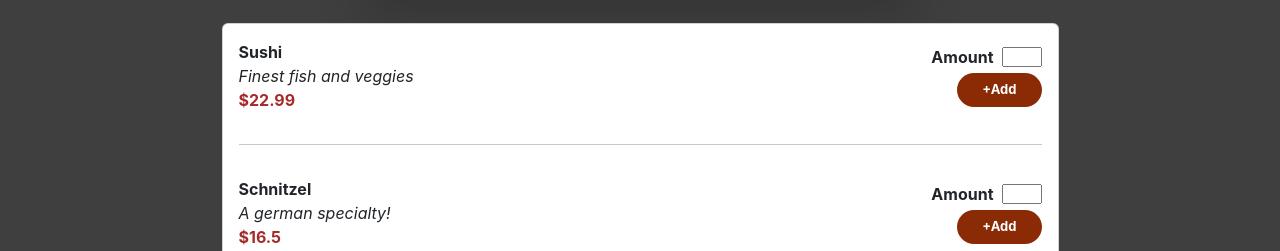
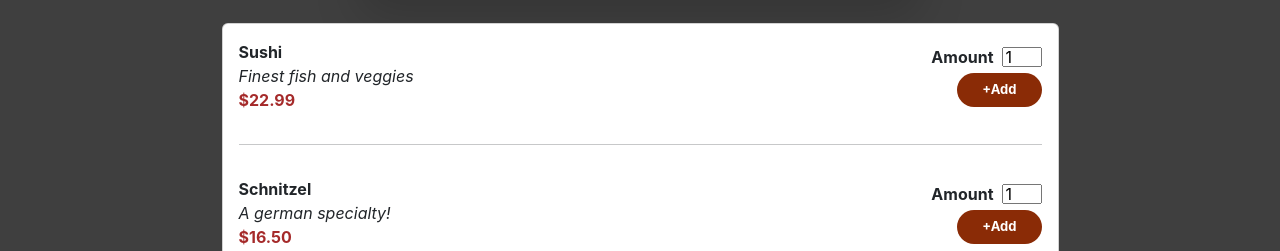
Before and after one commit to abhi9871/Restaurant-Website, a React (Create React App) app: page / in a window 1280 px wide. Shown: the part 549-800 px from the top of the page. Built offline with nearby package versions, Linux system fonts and the light colour scheme.

Commit message:
Create context api for cart

```diff
--- a/src/App.js
+++ b/src/App.js
@@ -1,36 +1,9 @@
-import { Fragment, useState } from "react";
+import { useState } from "react";
 import Header from "./components/Layout/Header";
-import MealsSummary from "./components/Meals/MealsSummary";
-import MealsList from "./components/Meals/MealsList";
+import Meals from "./components/Meals/Meals";
 import Cart from "./components/Cart/Cart";
+import CartProvider from "./store/CartProvider";
 import "./App.css";
-
-const DUMMY_MEALS = [
-  {
-    id: 'm1',
-    name: 'Sushi',
-    description: 'Finest fish and veggies',
-    price: 22.99,
-  },
-  {
-    id: 'm2',
-    name: 'Schnitzel',
-    description: 'A german specialty!',
-    price: 16.5,
-  },
-  {
-    id: 'm3',
-    name: 'Barbecue Burger',
-    description: 'American, raw, meaty',
-    price: 12.99,
-  },
-  {
-    id: 'm4',
-    name: 'Green Bowl',
-    description: 'Healthy...and green...',
-    price: 18.99,
-  },
-];
 
 const App = () => {
   const [showCart, setShowCart] = useState(false);
@@ -39,14 +12,14 @@ const App = () => {
 
   const hideCartHandler = () => setShowCart(false);
 
-
   return (
-    <Fragment>
-      {showCart && <Cart onClickHideCart = {hideCartHandler} />}
-      <Header onClickShowCart = {showCartHandler} />
-      <MealsSummary />
-      <MealsList items = {DUMMY_MEALS} />
-    </Fragment>
+    <CartProvider>
+      {showCart && <Cart onClose = {hideCartHandler} />}
+      <Header onShow = {showCartHandler} />
+      <main>
+      <Meals />
+      </main>
+    </CartProvider>
   );
 }
 
--- a/src/components/Cart/Cart.js
+++ b/src/components/Cart/Cart.js
@@ -1,20 +1,24 @@
-import { Fragment } from 'react';
+import { Fragment, createFactory, useContext } from 'react';
 import ReactDOM from 'react-dom';
 import {Card, Button} from 'react-bootstrap';
+import CartContext from '../../store/cart-context';
 import './Cart.css';
 
 const CartModal = ({onClose}) => {
+  const cartCtx = useContext(CartContext);
+
   return (
     <Fragment>
       <div className="overlay" onClick={onClose}></div>
       <div className='container custom-card-container'>
     <Card>
-    <Card.Body className='d-flex justify-content-between align-items-center'>
+      {cartCtx.items.map((meal) => {
+          return <Card.Body className='d-flex justify-content-between align-items-center'>
           <div className='d-flex flex-column'>
-        <div className='fw-bold mb-2'>Schnitzel</div>
+            <div className='fw-bold mb-2'>{meal.name}</div>
             <div>
-          <span className='fw-bold text-danger'>$16.5</span>
-          <span className='border rounded px-2 py-1 fw-bold ms-5'>x 2</span>
+              <span className='fw-bold text-danger'>${meal.price}</span>
+              <span className='border rounded px-2 py-1 fw-bold ms-5'>x {meal.amount}</span>
             </div>
           </div>
           <div className='d-flex justify-content-between align-items-center'>
@@ -22,10 +26,12 @@ const CartModal = ({onClose}) => {
             <Button className='ms-1 bg-transparent border-none border-danger-subtle text-danger fw-bold'>+</Button>
           </div>
         </Card.Body>
+      })}
+
     <Card.Footer className='d-block'>
       <div className='d-flex justify-content-between'>
         <h5>Total Amount</h5>
-        <h5>$33.00</h5>
+        <h5>${cartCtx.totalAmount}</h5>
       </div>
       <div className='d-inline-block float-end'>
         <Button className='close-button rounded-pill px-4 fw-bold me-1 bg-transparent border-none border-danger-subtle text-danger' onClick={onClose}>Close</Button>
@@ -38,10 +44,10 @@ const CartModal = ({onClose}) => {
   )
 }
 
-const Cart = ({onClickHideCart}) => {
+const Cart = ({onClose}) => {
     return (
       <Fragment>
-      {ReactDOM.createPortal(<CartModal onClose = {onClickHideCart} />, document.getElementById('cart-model'))}
+      {ReactDOM.createPortal(<CartModal onClose = {onClose} />, document.getElementById('cart-model'))}
       </Fragment>
     )
 }
--- a/src/components/Layout/Header.js
+++ b/src/components/Layout/Header.js
@@ -7,13 +7,14 @@ import './Header.css';
 const Header = (props) => {
   return (
     <React.Fragment>
+      <header>
     <Navbar expand="lg" className="header z-10 sticky-top top-0 left-0 p-3 w-100">
       <Container>
         <Navbar.Brand href="#home" className='fw-bold text-white'>Foodie Point</Navbar.Brand>
         <Navbar.Toggle aria-controls="basic-navbar-nav" />
         <Navbar.Collapse id="basic-navbar-nav">
           <Nav className="ms-auto">
-            <HeaderCartButton showCartOnClick = {props.onClickShowCart} />
+            <HeaderCartButton showCartOnClick = {props.onShow} />
           </Nav>
         </Navbar.Collapse>
       </Container>
@@ -21,6 +22,7 @@ const Header = (props) => {
     <div className='main-image'>
     <img src={headerImage} alt='A table full of delicious food!'></img>
     </div>
+    </header>
     </React.Fragment>
   );
 };
--- a/src/components/Layout/HeaderCartButton.js
+++ b/src/components/Layout/HeaderCartButton.js
@@ -1,13 +1,18 @@
-import { ShoppingCart, Menu } from "react-feather";
+import { useContext } from "react";
+import { ShoppingCart } from "react-feather";
 import { Button } from "react-bootstrap";
+import CartContext from '../../store/cart-context';
 import './HeaderCartButton.css';
 
 const HeaderCartButton = ({showCartOnClick}) => {
+    const cartCtx = useContext(CartContext);
+    const numOfCartItems = cartCtx.items.reduce((currValue, item) => currValue + item.amount, 0);
+
     return (
         <Button className='flex rounded-5 px-4 py-2 fw-bold align-items-center border-0 cart-button m-2' onClick={showCartOnClick}>
             <ShoppingCart fill="white" size={20} />
             <span className="ms-2">Your Cart</span>
-            <span className="badge rounded-5 px-2 ms-3 cart-count">0</span>
+            <span className="badge rounded-5 px-2 ms-3 cart-count">{numOfCartItems}</span>
             </Button>
     )
 }
--- /dev/null
+++ b/src/components/Meals/MealForm.css
@@ -0,0 +1,17 @@
+.quantity-form {
+    margin-left: auto;
+}
+
+.quantity-form .add-order input {
+    height: 20px;
+    width: 40px;
+}
+
+.quantity-form button {
+    background-color: #8a2b06;
+    font-size: small;
+}
+
+.quantity-form button:hover {
+    background-color: #be3b07;
+}
--- /dev/null
+++ b/src/components/Meals/MealForm.js
@@ -0,0 +1,32 @@
+import { useContext, useRef } from 'react';
+import CartContext from '../../store/cart-context';
+import './MealForm.css';
+
+const MealForm = ({meal}) => {
+    const cartCtx = useContext(CartContext);
+
+    const amountInputRef = useRef();
+
+    const submitHandler = () => {
+        cartCtx.addItem({
+            id: meal.id,
+            name: meal.name,
+            amount: +amountInputRef.current.value,
+            price: +meal.price
+        })
+    }
+
+    return (
+        <div className="quantity-form d-flex flex-column">
+                <div className="add-order mb-1">
+                <label htmlFor={'quantity_'+ meal.id} className="fw-bold">Amount</label>
+                <input type='number' id={'quantity_'+ meal.id} min='1' max='5' step='1' defaultValue='1' className="ms-2" ref={amountInputRef} />
+                </div>
+                <div className="d-flex justify-content-end">
+                <button type="button" className="btn rounded-5 text-white fw-bold px-4" onClick={submitHandler}>+Add</button>
+                </div>
+            </div>
+    )
+}
+
+export default MealForm;
--- /dev/null
+++ b/src/components/Meals/Meals.js
@@ -0,0 +1,14 @@
+import {Fragment} from 'react';
+import MealsList from "./MealsList";
+import MealsSummary from "./MealsSummary";
+
+const Meals = () => {
+    return (
+        <Fragment>
+        <MealsSummary />
+        <MealsList />
+        </Fragment>
+    )
+}
+
+export default Meals;
--- a/src/components/Meals/MealsList.css
+++ b/src/components/Meals/MealsList.css
@@ -1,23 +1,5 @@
 .price {
     color:brown;
-}
-
-.quantity-form {
-    margin-left: auto;
-}
-
-.quantity-form .add-order input {
-    height: 20px;
-    width: 40px;
-}
-
-.quantity-form button {
-    background-color: #8a2b06;
-    font-size: small;
-}
-
-.quantity-form button:hover {
-    background-color: #be3b07;
 }
 
 @media screen and (max-width: 1024px) {
--- a/src/components/Meals/MealsList.js
+++ b/src/components/Meals/MealsList.js
@@ -1,28 +1,49 @@
 import { Card, CardBody } from "react-bootstrap";
+import MealForm from './MealForm';
 import "./MealsList.css";
 
-const MealsList = (props) => {
+const DUMMY_MEALS = [
+  {
+    id: 'm1',
+    name: 'Sushi',
+    description: 'Finest fish and veggies',
+    price: 22.99,
+  },
+  {
+    id: 'm2',
+    name: 'Schnitzel',
+    description: 'A german specialty!',
+    price: 16.5,
+  },
+  {
+    id: 'm3',
+    name: 'Barbecue Burger',
+    description: 'American, raw, meaty',
+    price: 12.99,
+  },
+  {
+    id: 'm4',
+    name: 'Green Bowl',
+    description: 'Healthy...and green...',
+    price: 18.99,
+  },
+];
+
+const MealsList = () => {
   return (
     <section className="container mt-4 d-flex justify-content-center">
       <Card className="meals-list w-75">
-        {props.items.map((meal) => {
+        {DUMMY_MEALS.map((meal) => {
+          const price = `$${meal.price.toFixed(2)}`;
           return (
             <div key={meal.id}>
             <CardBody className="d-flex align-items-center">
             <div className="items-details">
-              <div className="fw-bold">{meal.name} </div>
+              <div className="fw-bold">{meal.name}</div>
               <div className="fst-italic">{meal.description}</div>
-              <div className="price fw-bold">${meal.price}</div>
+              <div className="price fw-bold">{price}</div>
             </div>
-            <div className="quantity-form d-flex flex-column">
-                <div className="add-order mb-1">
-                <label htmlFor='quantity' className="fw-bold">Amount</label>
-                <input type='number' id="quantity" className="ms-2" />
-                </div>
-                <div className="d-flex justify-content-end">
-                <button type="button" className="btn rounded-5 text-white fw-bold px-4">+Add</button>
-                </div>
-            </div>
+            <MealForm id={meal.id} meal = {meal} />
             </CardBody>
             <hr className="mx-3" />
             </div>
--- /dev/null
+++ b/src/store/CartProvider.js
@@ -0,0 +1,47 @@
+import { useState } from "react";
+import CartContext from "./cart-context";
+
+const CartProvider = (props) => {
+
+    const [meals, setMeals] = useState([]);
+
+    const addItemToCartHandler = (item) => {
+        setMeals((prevItems) => {
+            const existingItemIndex = prevItems.findIndex((meal) => meal.id === item.id);
+            if(existingItemIndex === -1){
+               return [...prevItems, item];
+            } else {
+                const updatedItems = [...prevItems];
+                updatedItems[existingItemIndex].amount += item.amount;
+                return updatedItems;
+            }
+        });
+    }
+
+    const totalAmountHandler = (meals) => {
+        if (meals.length === 0) {
+            return 0; // Return 0 if the meals array is empty
+        }
+        const totalAmount = meals.reduce((curr, meal) => curr + (meal.price * meal.amount), 0);
+        return totalAmount;
+    }
+
+    // const removeItemFromCartHandler = () => {
+
+    // }
+
+    const cartContext = {
+        items: meals,
+        totalAmount: totalAmountHandler(meals),
+        addItem: addItemToCartHandler
+        // removeItem: removeItemFromCartHandler
+    };
+
+    return (
+        <CartContext.Provider value = {cartContext}>
+            {props.children}
+        </CartContext.Provider>
+    )
+}
+
+export default CartProvider;
--- /dev/null
+++ b/src/store/cart-context.js
@@ -0,0 +1,10 @@
+import React, {useState} from 'react';
+
+const CartContext = React.createContext({
+    items: [],
+    totalAmount: 0,
+    addItem: () => {},
+    removeItem: () => {}
+});
+
+export default CartContext;
```
Lines whose indentation alone changed are shown as unchanged.
